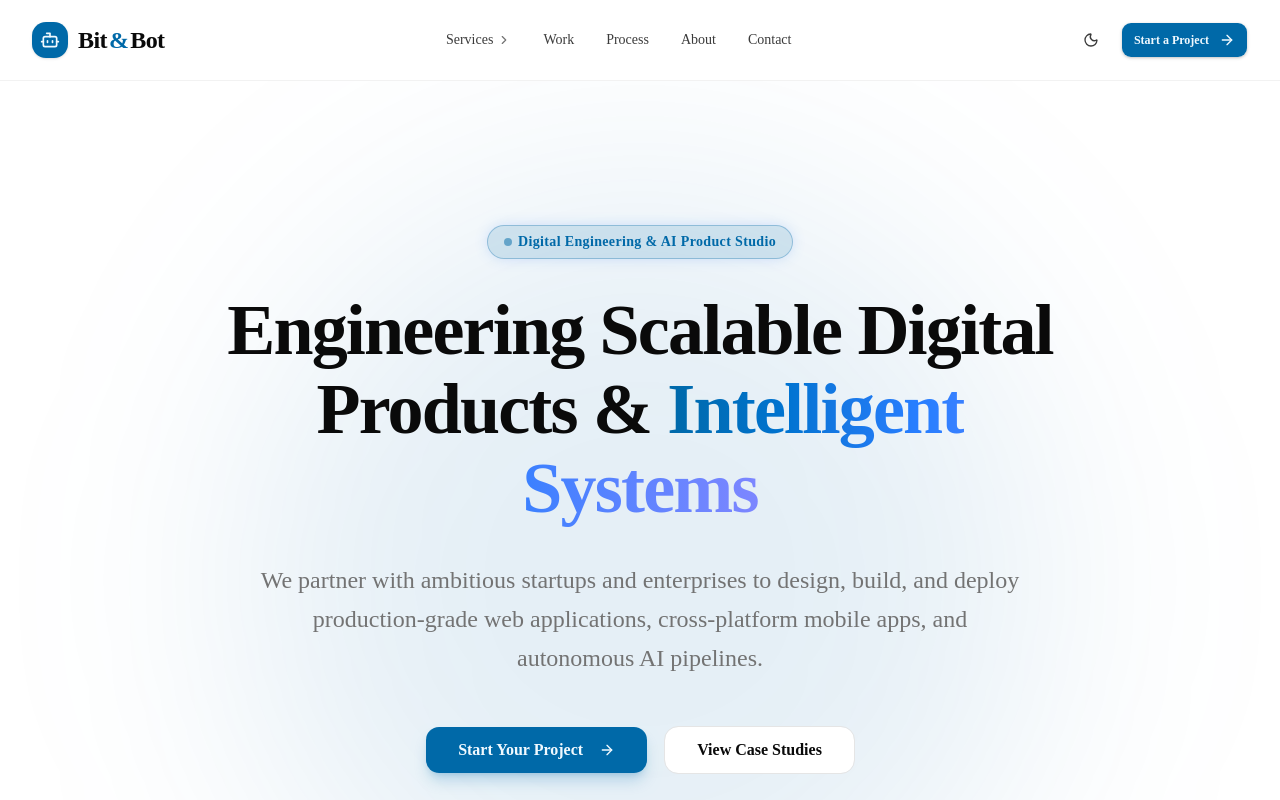
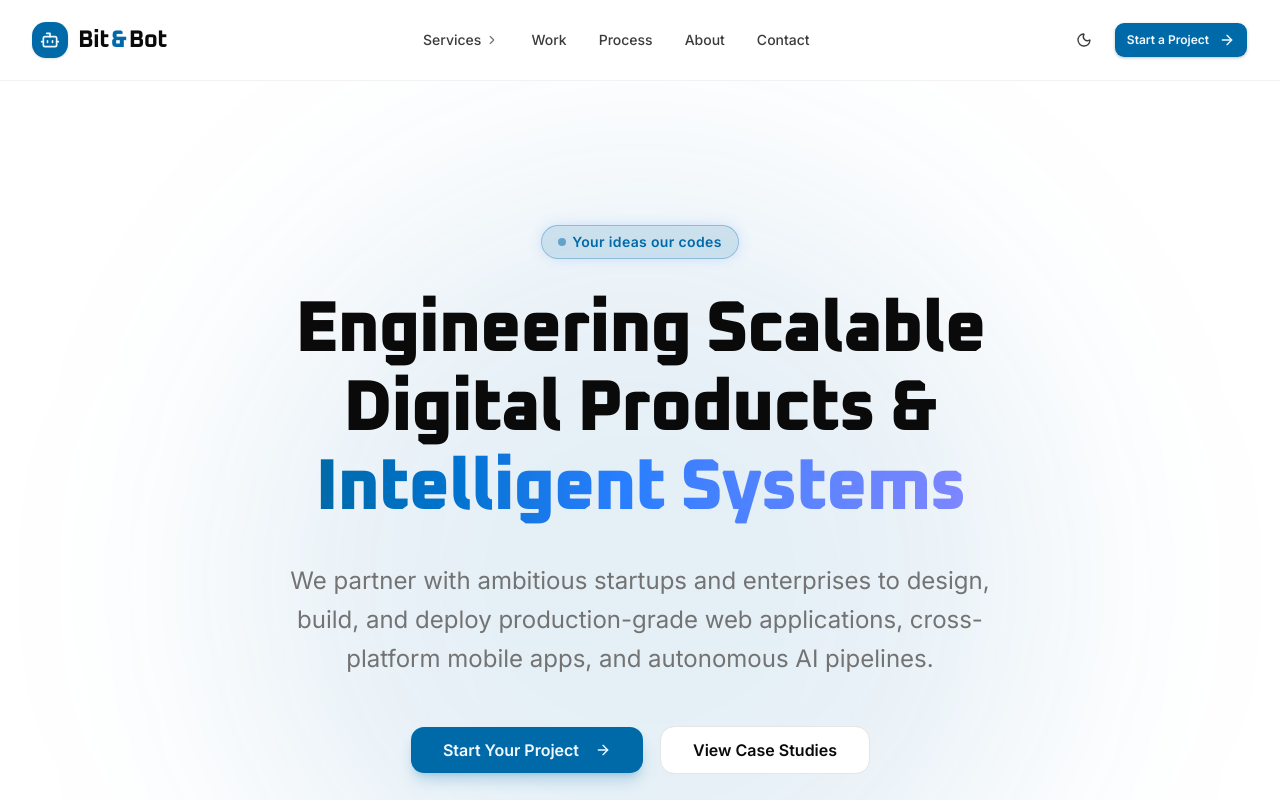
Before and after one commit to safenettech/bit-and-bot-web, a Next.js app: page / in a window 1280 px wide. Shown: the top 800 px of the page. Built offline with nearby package versions, Linux system fonts and the light colour scheme.

Commit message:
fix(typography): configure Oxanium for headings and Inter for body text

```diff
--- a/src/app/globals.css
+++ b/src/app/globals.css
@@ -1,3 +1,4 @@
+@import url("https://fonts.googleapis.com/css2?family=Inter:ital,opsz,wght@0,14..32,100..900;1,14..32,100..900&family=Oxanium:wght@200..800&display=swap");
 @import "tailwindcss";
 @import "tw-animate-css";
 @import "shadcn/tailwind.css";
@@ -5,6 +6,8 @@
 @custom-variant dark (&:is(.dark *));
 
 :root {
+    --font-sans: "Inter", -apple-system, BlinkMacSystemFont, "Segoe UI", Roboto, sans-serif;
+    --font-heading: "Oxanium", -apple-system, BlinkMacSystemFont, "Segoe UI", sans-serif;
     --background: oklch(1 0 0);
     --foreground: oklch(0.145 0 0);
     --card: oklch(1 0 0);
@@ -119,11 +122,16 @@
 @layer base {
   * {
     @apply border-border outline-ring/50;
-    }
+  }
   body {
-    @apply bg-background text-foreground;
-    }
+    @apply bg-background text-foreground font-sans;
+    font-family: var(--font-sans);
+  }
   html {
     @apply font-sans;
-    }
+    font-family: var(--font-sans);
+  }
+  h1, h2, h3, h4, h5, h6 {
+    font-family: var(--font-heading);
+  }
 }
--- a/src/app/layout.tsx
+++ b/src/app/layout.tsx
@@ -31,7 +31,7 @@ export default function RootLayout({
       suppressHydrationWarning
       className={cn("antialiased font-sans")}
     >
-      <body className="min-h-screen flex flex-col bg-background text-foreground selection:bg-primary/20 selection:text-primary">
+      <body className="min-h-screen flex flex-col bg-background text-foreground selection:bg-primary/20 selection:text-primary font-sans">
         <ThemeProvider>
           <Navbar />
           <div className="flex-1">{children}</div>
--- a/src/components/home/Hero.tsx
+++ b/src/components/home/Hero.tsx
@@ -15,7 +15,8 @@ export function Hero() {
           <div className="inline-flex items-center gap-2">
             <Badge variant="glow" size="lg" className="py-1.5 px-4 text-xs sm:text-sm">
               <span className="size-2 rounded-full bg-primary animate-pulse" />
-              Digital Engineering & AI Product Studio
+              {/* Digital Engineering & AI Product Studio */}
+              Your ideas our codes
             </Badge>
           </div>
 
```
